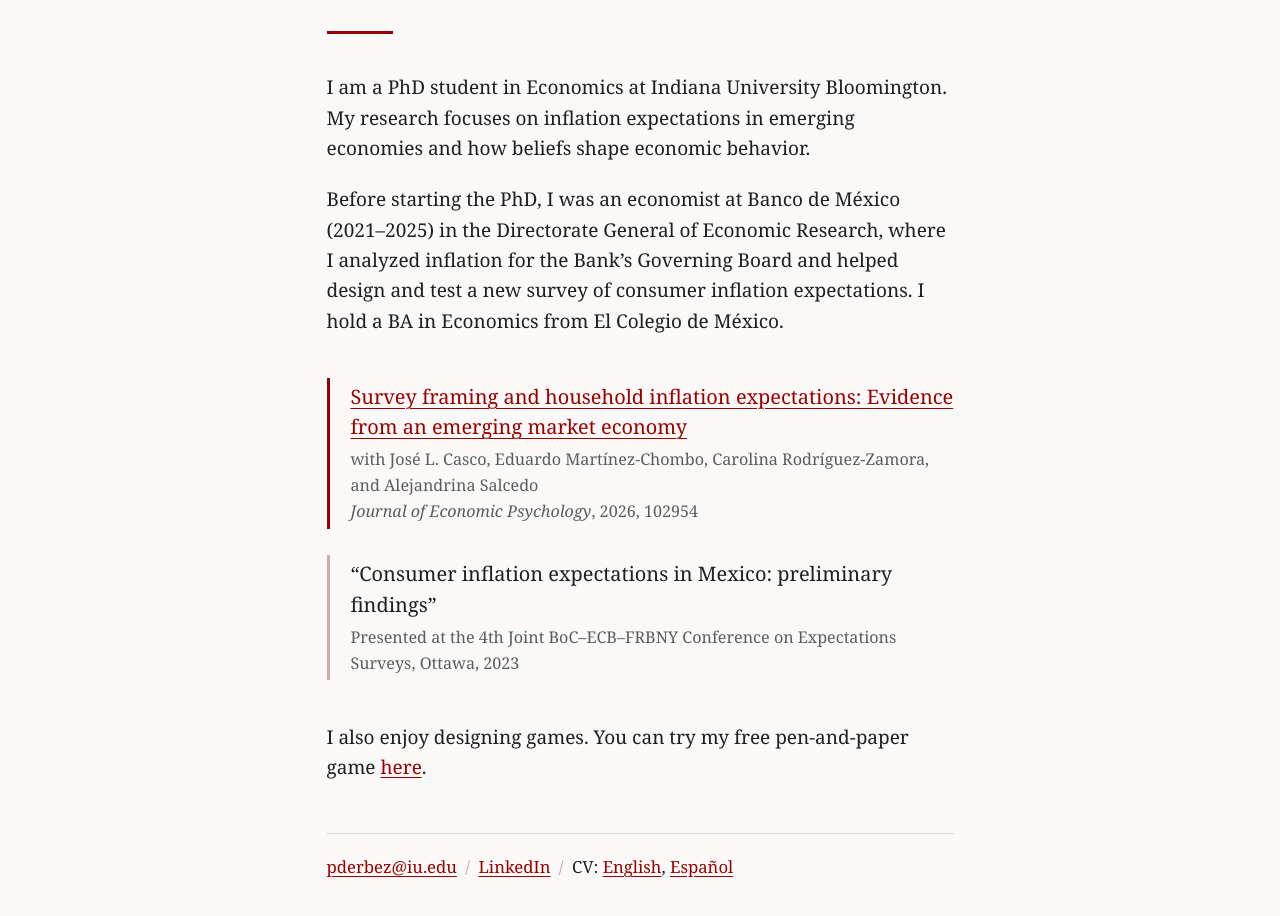
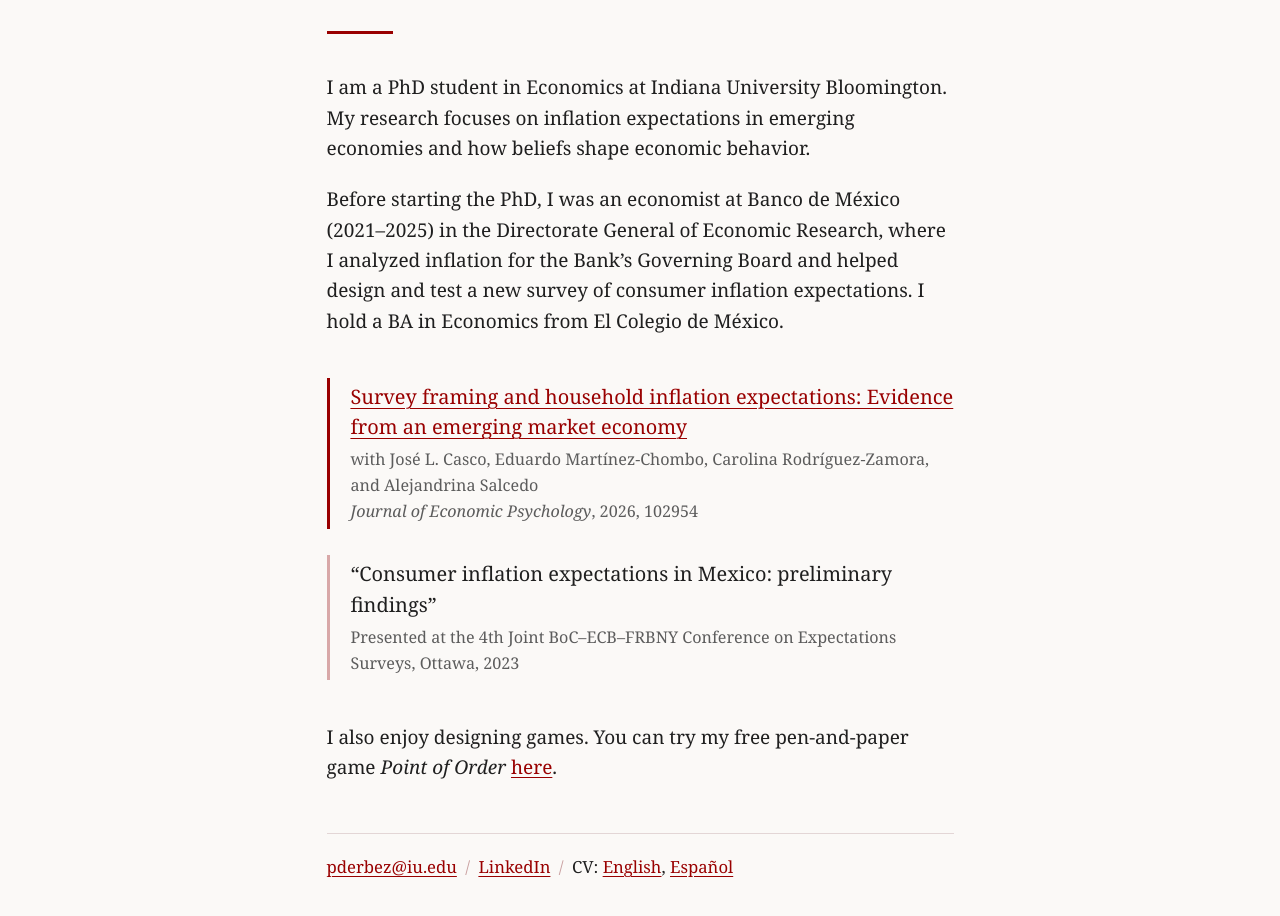
Before and after one commit to pablo-derbez/pablo-derbez.github.io, a plain HTML site: page index.html in a window 1280 px wide. Shown: the part 176-1092 px from the top of the page. Drawn offline with Linux system fonts and the light colour scheme.

Commit message:
Name the game in the games line
Co-Authored-By: Claude Opus 5.5 <noreply@anthropic.com>
Claude-Session: https://claude.ai/code/session_012YBh3VfcpWNnNTSP2Kos4f

```diff
--- a/index.html
+++ b/index.html
@@ -117,7 +117,7 @@ Before starting the PhD, I was an economist at Banco de México (2021&ndash;2025
 </div>
 
 <p style="margin-top: 2.2em;">
-I also enjoy designing games. You can try my free pen-and-paper game <a href="/point-of-order/">here</a>.
+I also enjoy designing games. You can try my free pen-and-paper game <em>Point of Order</em> <a href="/point-of-order/">here</a>.
 </p>
 
 <footer>
```
